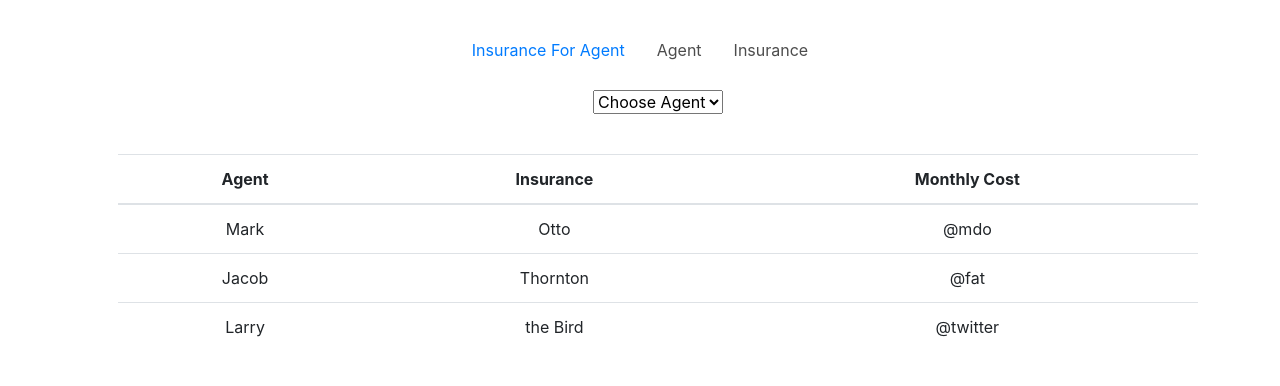
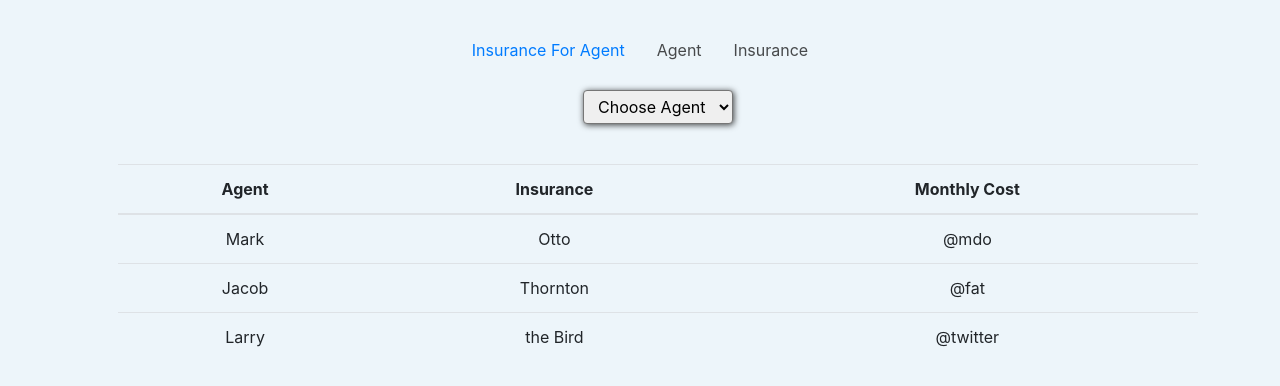
Before and after one commit to nirbonofiel/agent-insurance-client, a React (Create React App) app: page /insuranceForAgent in a window 1280 px wide. Shown: the top 386 px of the page. Built offline with nearby package versions, Linux system fonts and the light colour scheme.

Commit message:
dropdown style

```diff
--- a/package.json
+++ b/package.json
@@ -3,6 +3,7 @@
   "version": "0.1.0",
   "private": true,
   "dependencies": {
+    "@material-ui/core": "^4.11.0",
     "@testing-library/jest-dom": "^4.2.4",
     "@testing-library/react": "^9.5.0",
     "@testing-library/user-event": "^7.2.1",
--- a/src/components/agentInsurance/AgentInsurance.js
+++ b/src/components/agentInsurance/AgentInsurance.js
@@ -5,7 +5,7 @@ import Dropdown from '../dropdown/Dropdown';
 
 const AgentInsurance = () => {
     const agentInsuranceThead = [{'name':'Agent'},{'name':'Insurance'},{'name':'Monthly Cost'}];
-    const agents = [{name:'Moshiko',id:1},{name:'Timor',id:1},{name:'Rami',id:1},{name:'Avi',id:1}]
+    const agents = [{name:'Moshiko',id:1},{name:'Timor',id:2},{name:'Rami',id:3},{name:'Avi',id:4}]
     return (
         <div className="container agent-insurance-container">
             <Dropdown agents={agents}/>
--- a/src/components/dropdown/Dropdown.js
+++ b/src/components/dropdown/Dropdown.js
@@ -1,9 +1,10 @@
 import React from 'react';
+import './Dropdown.scss';
 
 const Dropdown = (props) => {
     return (
-        <div>
-            <select>
+        <div className="dropdown-contaniner">
+            <select className="dropdown">
                 <option>Choose Agent</option>
                 {props.agents.map(agent=>(
                     <option key={agent.id} value={agent.id}>
--- /dev/null
+++ b/src/components/dropdown/Dropdown.scss
@@ -0,0 +1,8 @@
+.dropdown-contaniner{
+    .dropdown{
+        border-radius: 4px;
+        box-shadow: 1px 1px 6px 0 rgba(0,0,0,.75);
+        padding: 5px 10px;
+        outline: none;
+    }
+}
--- a/src/index.scss
+++ b/src/index.scss
@@ -7,6 +7,7 @@ body {
     sans-serif;
   -webkit-font-smoothing: antialiased;
   -moz-osx-font-smoothing: grayscale;
+  background-color: #edf5fa;
 }
 
 code {
```
Also changed, not shown: 1 other file (tests, documents, lock files or other folders).
